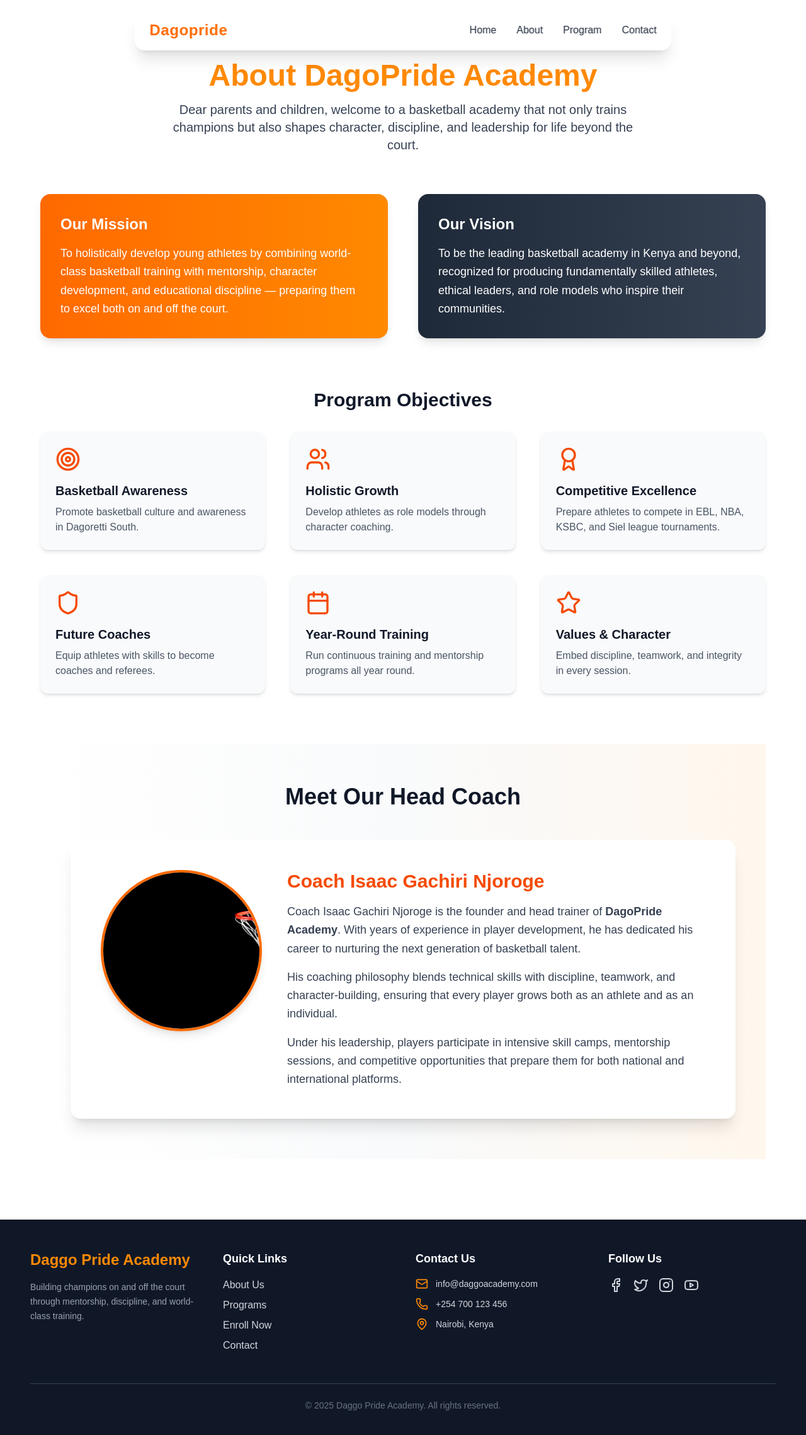
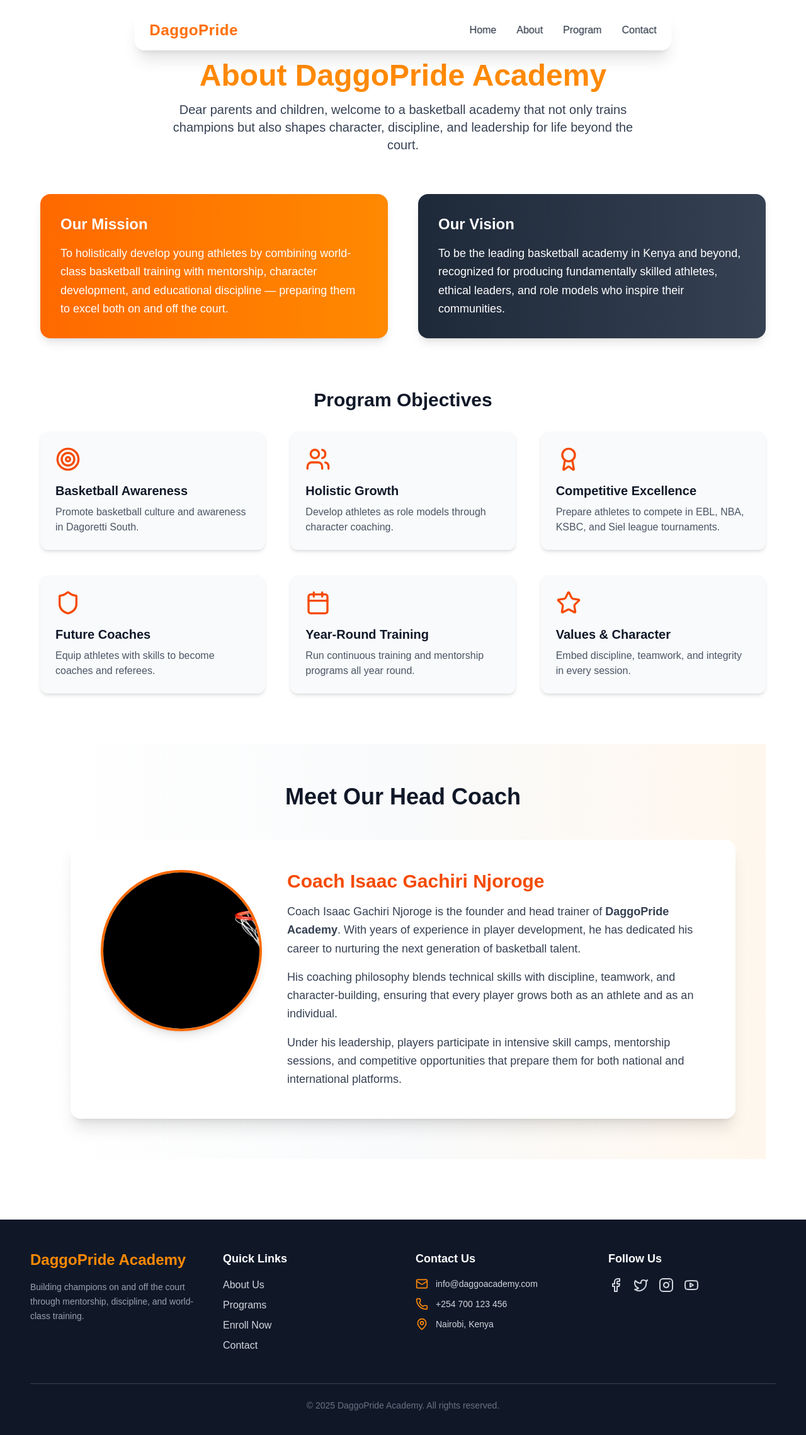
Before and after one commit to GEO-HACK/pride-basket, a Next.js app: page /about in a window 1280 px wide. Shown: the top 2278 px of the page at 63% size. Built offline with nearby package versions, Linux system fonts and the light colour scheme.

Commit message:
feat: introduce SITE_TITLE constant and update references across components for consistent branding

```diff
--- a/src/app/about/page.tsx
+++ b/src/app/about/page.tsx
@@ -4,6 +4,7 @@
 import { motion } from "framer-motion"
 import { Users, Target, Award, Shield, Calendar, Star } from "lucide-react"
 import Image from "next/image"
+import {SITE_TITLE } from "@/lib/constants"
 
 const fadeInUp = {
   hidden: { opacity: 0, y: 30 },
@@ -23,7 +24,7 @@
           className="text-center mb-16"
         >
           <h2 className="text-3xl md:text-5xl font-extrabold text-orange-400 mb-4">
-            About DagoPride Academy
+            About {SITE_TITLE} Academy
           </h2>
           <p className="text-lg md:text-xl text-gray-700 max-w-3xl mx-auto">
             Dear parents and children, welcome to a basketball academy that not
@@ -144,7 +145,7 @@
                 </h4>
                 <p className="text-gray-700 leading-relaxed text-lg mb-4">
                   Coach Isaac Gachiri Njoroge is the founder and head trainer of
-                  <span className="font-semibold"> DagoPride Academy</span>. With years of
+                  <span className="font-semibold"> {SITE_TITLE} Academy</span>. With years of
                   experience in player development, he has dedicated his career to
                   nurturing the next generation of basketball talent.
                 </p>
--- a/src/app/program/page.tsx
+++ b/src/app/program/page.tsx
@@ -3,6 +3,7 @@
 import React from "react"
 import { motion } from "framer-motion"
 import { Users, Target, Award, Calendar, Shield, Star } from "lucide-react"
+import {SITE_TITLE } from "@/lib/constants"
 
 const objectives = [
   {
@@ -55,7 +56,7 @@
           transition={{ duration: 0.7 }}
           className="text-4xl md:text-6xl font-extrabold tracking-tight mb-6 leading-tight"
         >
-          DagoPride Academy Program
+          {SITE_TITLE} Academy Program
         </motion.h1>
 
         <motion.p
@@ -110,7 +111,7 @@
             Basketball Club Formation
           </h2>
           <p className="text-gray-700 mb-6 leading-relaxed">
-            A maximum of 40 passionate students will form the DagoPride
+            A maximum of 40 passionate students will form the {SITE_TITLE}
             Basketball Club, split into DPBA (men) and Lady Red Wings (women).
             Selection is based on skill, character, and academic performance.
           </p>
@@ -216,7 +217,7 @@
       {/* CTA */}
       <section className="bg-orange-600 text-white py-20 text-center">
         <h2 className="text-3xl md:text-4xl font-bold mb-6">
-          Ready to Join DagoPride Academy?
+          Ready to Join {SITE_TITLE} Academy?
         </h2>
         <p className="max-w-2xl mx-auto mb-8 text-gray-100">
           Become part of a basketball program that builds champions, leaders,
--- a/src/components/Footer.tsx
+++ b/src/components/Footer.tsx
@@ -3,6 +3,7 @@
 import React from "react"
 import { Mail, Phone, MapPin, Facebook, Twitter, Instagram, Youtube } from "lucide-react"
 import Link from "next/link"
+import { SITE_TITLE } from "@/lib/constants"
 
 const Footer = () => {
   return (
@@ -10,7 +11,7 @@
       <div className="max-w-7xl mx-auto grid grid-cols-1 md:grid-cols-4 gap-10">
         {/* Brand Section */}
         <div>
-          <h2 className="text-2xl font-bold text-orange-400 mb-4">Daggo Pride Academy</h2>
+          <h2 className="text-2xl font-bold text-orange-400 mb-4">{SITE_TITLE} Academy</h2>
           <p className="text-sm text-gray-400 leading-relaxed">
             Building champions on and off the court through mentorship, discipline, and world-class training.
           </p>
@@ -76,7 +77,7 @@
 
       {/* Bottom Bar */}
       <div className="mt-12 border-t border-gray-700 pt-6 text-center text-sm text-gray-500">
-        © {new Date().getFullYear()} Daggo Pride Academy. All rights reserved.
+        © {new Date().getFullYear()} {SITE_TITLE} Academy. All rights reserved.
       </div>
     </footer>
   )
--- a/src/components/Navbar.tsx
+++ b/src/components/Navbar.tsx
@@ -4,6 +4,7 @@
 import Link from "next/link"
 import { Menu, X } from "lucide-react"
 import { motion, AnimatePresence } from "framer-motion"
+import { SITE_TITLE } from "@/lib/constants"
 
 const links = [
   { href: "/", label: "Home" },
@@ -26,7 +27,7 @@
           href="/"
           className="text-2xl font-extrabold tracking-wide text-orange-500"
         >
-          Dagopride
+          {SITE_TITLE}
         </Link>
 
         {/* Desktop Links */}
--- a/src/components/landing/Hero.tsx
+++ b/src/components/landing/Hero.tsx
@@ -4,6 +4,7 @@
 import Image from "next/image"
 import Link from "next/link"
 import { motion } from "framer-motion"
+import { SITE_TITLE } from "@/lib/constants"
 
 const Hero = () => {
   return (
@@ -11,7 +12,7 @@
       {/* Background image */}
       <Image
         src="/images/pro.png"
-        alt="Dagopride Basketball Academy"
+        alt={`${SITE_TITLE} Basketball Academy`}
         fill
         className="absolute inset-0 object-cover z-0"
         priority
@@ -29,7 +30,7 @@
           className="text-3xl sm:text-5xl md:text-4xl lg:text-6xl font-extrabold text-white leading-tight drop-shadow-xl"
         >
           Become a <span className="text-orange-500">Champion</span> <br />
-          at Dagopride Basketball Academy
+          at {SITE_TITLE} Basketball Academy
         </motion.h1>
 
         <motion.p
--- /dev/null
+++ b/src/lib/constants.ts
@@ -0,0 +1 @@
+export const SITE_TITLE = "DaggoPride";
```
